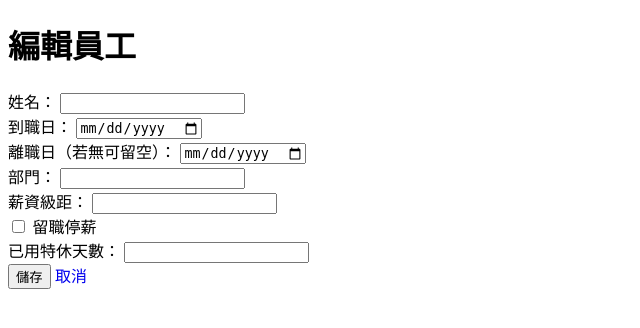
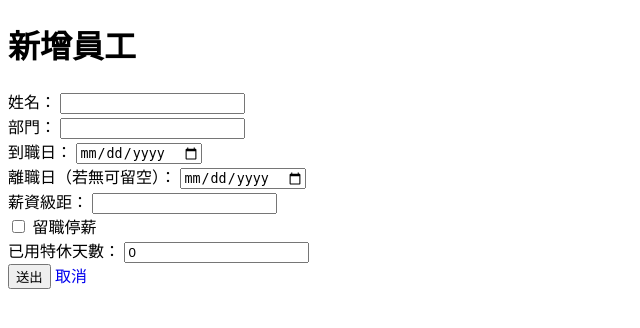
Before and after one commit to penguinpharmacy/penguin-HR-system, a Flask app: template templates/add_employee.html in a window 1280 px wide. Shown: the top 328 px of the page, without its empty margins (0-640 px from the left). Run offline with Flask 3, Linux system fonts and the light colour scheme; the template is opened without the code that fills it, so the values that code supplies are empty.

Commit message:
Update add_employee.html

```diff
--- a/templates/add_employee.html
+++ b/templates/add_employee.html
@@ -2,50 +2,44 @@
 <html>
 <head>
   <meta charset="utf-8">
-  <title>編輯員工</title>
+  <title>新增員工</title>
   <link href="/static/style.css" rel="stylesheet">
 </head>
 <body class="p-4">
-  <h1 class="text-2xl mb-4">編輯員工</h1>
-  <form action="/edit/{{ emp[0] }}" method="post" class="space-y-4">
+  <h1 class="text-2xl mb-4">新增員工</h1>
+  <form action="/add" method="post" class="space-y-4">
     <div>
-      <label class="block">姓名：
-        <input type="text" name="name" value="{{ emp[1] }}" required class="border px-2 py-1 w-full">
-      </label>
+      <label class="block">姓名：</label>
+      <input type="text" name="name" required class="border px-2 py-1 w-full">
     </div>
     <div>
-      <label class="block">到職日：
-        <input type="date" name="start_date" value="{{ emp[2] }}" required class="border px-2 py-1">
-      </label>
+      <label class="block">部門：</label>
+      <input type="text" name="department" class="border px-2 py-1 w-full">
     </div>
     <div>
-      <label class="block">離職日（若無可留空）：
-        <input type="date" name="end_date" value="{{ emp[3] }}" class="border px-2 py-1">
-      </label>
+      <label class="block">到職日：</label>
+      <input type="date" name="start_date" required class="border px-2 py-1">
     </div>
     <div>
-      <label class="block">部門：
-        <input type="text" name="department" value="{{ emp[4] }}" required class="border px-2 py-1 w-full">
-      </label>
+      <label class="block">離職日（若無可留空）：</label>
+      <input type="date" name="end_date" class="border px-2 py-1">
     </div>
     <div>
-      <label class="block">薪資級距：
-        <input type="text" name="salary_grade" value="{{ emp[5] }}" required class="border px-2 py-1 w-full">
-      </label>
+      <label class="block">薪資級距：</label>
+      <input type="text" name="salary_grade" required class="border px-2 py-1 w-full">
     </div>
     <div>
       <label class="inline-flex items-center">
-        <input type="checkbox" name="suspend" {% if emp[6] %}checked{% endif %} class="mr-2">
+        <input type="checkbox" name="suspend" class="mr-2">
         留職停薪
       </label>
     </div>
     <div>
-      <label class="block">已用特休天數：
-        <input type="number" name="used_leave" value="{{ emp[7] }}" min="0" class="border px-2 py-1 w-24">
-      </label>
+      <label class="block">已用特休天數：</label>
+      <input type="number" name="used_leave" value="0" min="0" class="border px-2 py-1 w-24">
     </div>
     <div>
-      <button type="submit" class="px-4 py-2 bg-blue-500 text-white rounded">儲存</button>
+      <button type="submit" class="px-4 py-2 bg-green-500 text-white rounded">送出</button>
       <a href="/" class="ml-4 text-gray-600">取消</a>
     </div>
   </form>
```
